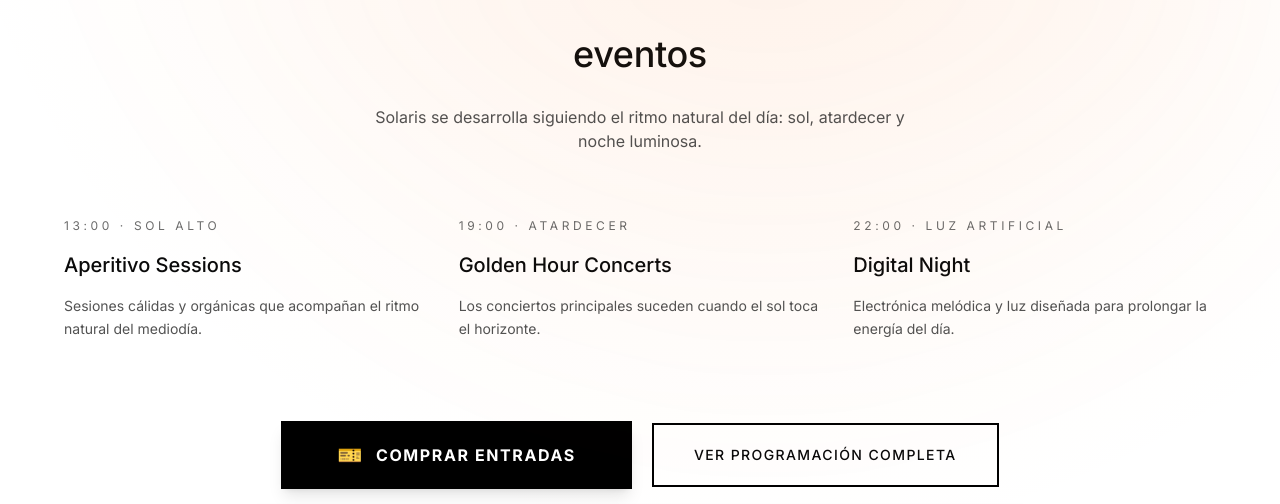
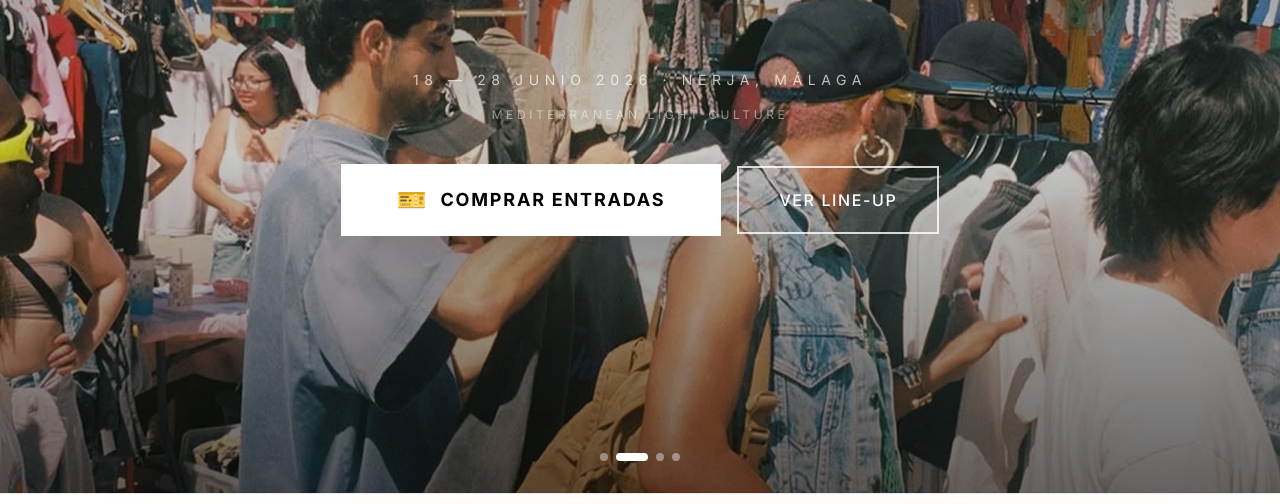
Before and after one commit to Neiland85/solarisnerja, a Next.js app: page / in a window 1280 px wide. Shown: the part 187-691 px from the top of the page. Built offline with nearby package versions, Linux system fonts and the light colour scheme.

Commit message:
fix: correct HeroSection import for CI build

```diff
--- a/src/app/page.tsx
+++ b/src/app/page.tsx
@@ -1,4 +1,4 @@
-import Hero from "@/ui/components/Hero"
+import HeroSection from "@/ui/components/HeroSection"
 import ProgramTicker from "@/ui/components/ProgramTicker"
 import EventosSection from "@/ui/components/EventosSection"
 import GalleryGrid from "@/ui/components/GalleryGrid"
@@ -7,7 +7,7 @@ import SolarisInfoSection from "@/ui/components/SolarisInfoSection"
 export default function Page() {
   return (
     <>
-      <Hero />
+      <HeroSection />
       <ProgramTicker />
       <EventosSection />
       <GalleryGrid />
```
